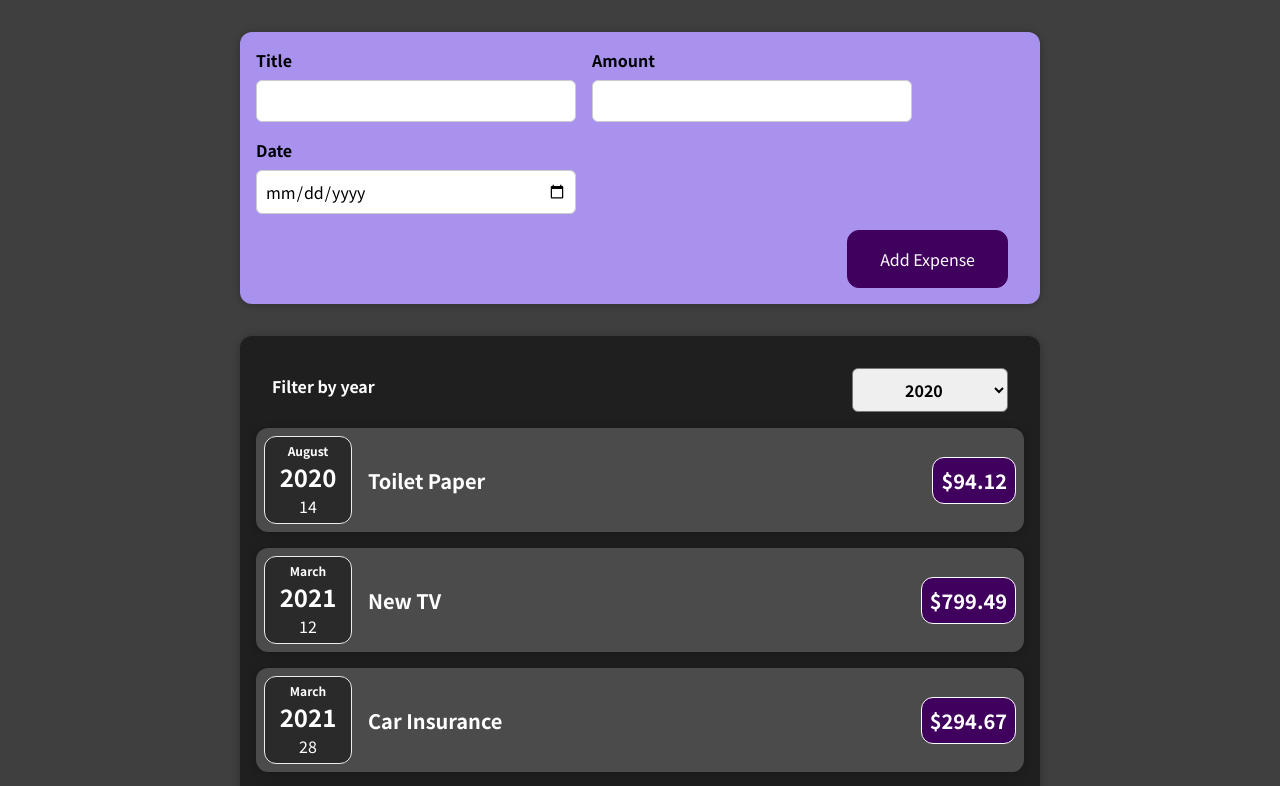
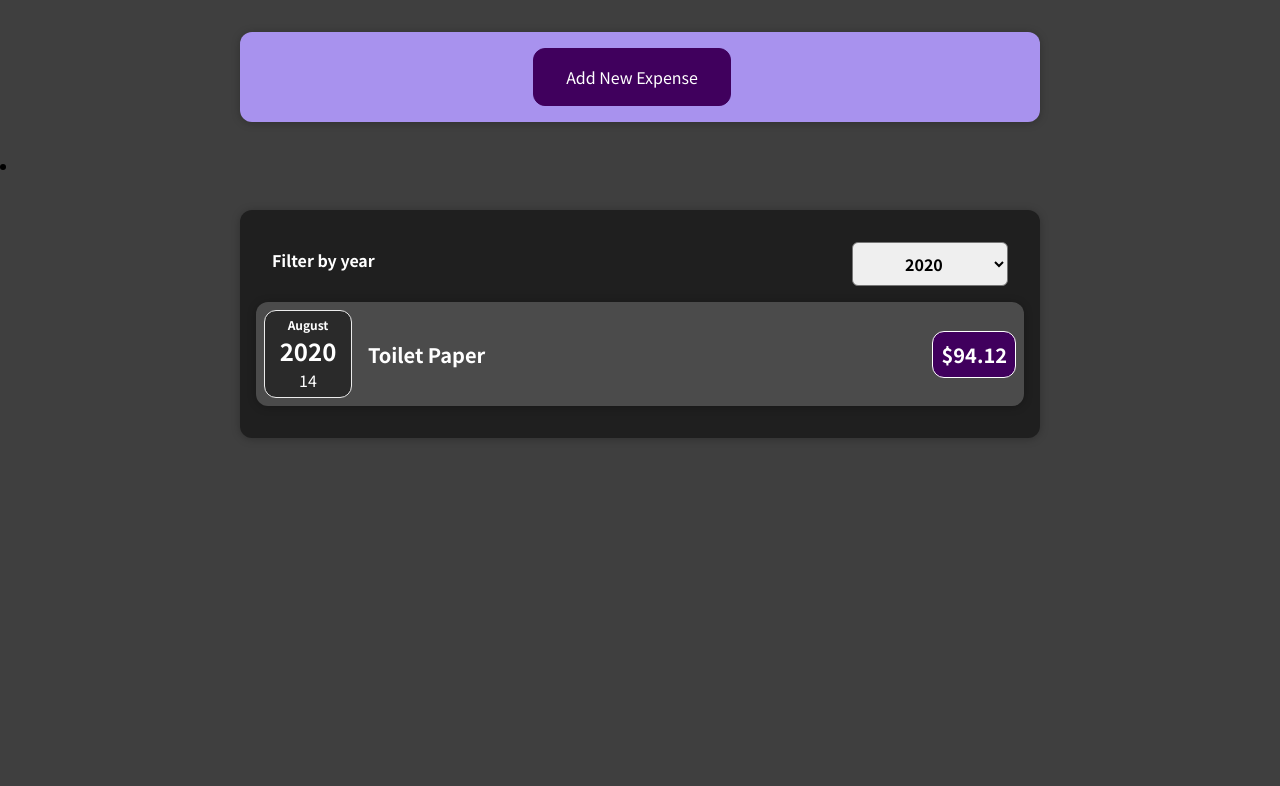
Before and after one commit to fakgbeng/03-learning-react-, a React (Create React App) app: page / in a window 1280 px wide. Shown: the top 786 px of the page. Built offline with nearby package versions, Linux system fonts and the light colour scheme.

Commit message:
conditional-states

```diff
--- a/src/App.js
+++ b/src/App.js
@@ -42,6 +42,7 @@ const App = () => {
 
   return (
     <div>
+
       <NewExpense onAddExpense={addExpenseHandler} />
       <Expenses items={expenses} />
     </div>
--- a/src/components/Expenses/ExpenseItem.js
+++ b/src/components/Expenses/ExpenseItem.js
@@ -5,8 +5,6 @@ import Card from '../UI/Card';
 import './ExpenseItem.css';
 
 const ExpenseItem = props => {
-  // function clickHandler() {}
-
   return (
     <Card className="expense-item">
       <ExpenseDate date={props.date} />
--- a/src/components/Expenses/Expenses.js
+++ b/src/components/Expenses/Expenses.js
@@ -1,30 +1,33 @@
 import React, { useState } from 'react';
+import Card from '../UI/Card';
+import ExpensesFilter from './ExpensesFilter';
+import './Expenses.css';
+import ExpensesList from './ExpensesList';
 
-import ExpenseItem from './ExpenseItem';
-import Card from '../UI/Card';
-import './Expenses.css';
-import ExpensesFilter from './ExpensesFilter';
 const Expenses = props => {
   const [filteredYear, setFilteredYear] = useState('2020');
 
   const filterChangeHandler = selectedYear => {
     setFilteredYear(selectedYear);
   };
+
+  const filteredExpenses = props.items.filter(expense => {
+    return expense.date.getFullYear().toString() === filteredYear;
+  });
+
   return (
+    <div>
+      <li>
         <Card className="expenses">
           <ExpensesFilter
             selected={filteredYear}
             onChangeFilter={filterChangeHandler}
           />
-      {props.items.map(expense => (
-        <ExpenseItem
-          key={expense.id}
-          title={expense.title}
-          amount={expense.amount}
-          date={expense.date}
-        />
-      ))}
+          <ExpensesList items={filteredExpenses} />
         </Card>
+      </li>
+    </div>
   );
 };
+
 export default Expenses;
--- a/src/components/Expenses/ExpensesFilter.js
+++ b/src/components/Expenses/ExpensesFilter.js
@@ -1,21 +1,24 @@
-import React from 'react';
+import React, { useState } from 'react';
 
 import './ExpensesFilter.css';
 
-const ExpensesFilter = (props) => {
-  const dropdownChangeHandler = (event) => {
+const ExpensesFilter = props => {
+  const [filterYear, setYear] = useState(props.selected);
+
+  const dropdownChangeHandler = event => {
     props.onChangeFilter(event.target.value);
+    setYear(event.target.value);
   };
 
   return (
-    <div className='expenses-filter'>
-      <div className='expenses-filter__control'>
+    <div className="expenses-filter">
+      <div className="expenses-filter__control">
         <label>Filter by year</label>
         <select value={props.selected} onChange={dropdownChangeHandler}>
-          <option value='2022'>2022</option>
-          <option value='2021'>2021</option>
-          <option value='2020'>2020</option>
-          <option value='2019'>2019</option>
+          <option value="2022">2022</option>
+          <option value="2021">2021</option>
+          <option value="2020">2020</option>
+          <option value="2019">2019</option>
         </select>
       </div>
     </div>
--- /dev/null
+++ b/src/components/Expenses/ExpensesList.css
@@ -0,0 +1,9 @@
+.expenses-list {
+  list-style: none;
+  padding: 0;
+}
+
+.expenses-list__fallback {
+  color: white;
+  text-align: center;
+}
--- /dev/null
+++ b/src/components/Expenses/ExpensesList.js
@@ -0,0 +1,22 @@
+import ExpenseItem from './ExpenseItem';
+import './ExpensesList.css';
+const ExpensesList = props => {
+  // Conditional Content
+  if (props.items.length === 0) {
+    return <h2 className="expenses-list__fallback">Found no expenses.</h2>;
+  }
+  return (
+    <ul className="expenses-list">
+      {props.items.map(expense => (
+        <ExpenseItem
+          key={expense.id}
+          title={expense.title}
+          amount={expense.amount}
+          date={expense.date}
+        />
+      ))}
+    </ul>
+  );
+};
+
+export default ExpensesList;
--- a/src/components/NewExpense/ExpenseForm.js
+++ b/src/components/NewExpense/ExpenseForm.js
@@ -6,6 +6,7 @@ const ExpenseForm = props => {
   const [enteredTitle, setEnteredTitle] = useState('');
   const [enteredAmount, setEnteredAmount] = useState('');
   const [enteredDate, setEnteredDate] = useState('');
+  // const [enteredBtn, setBtn] = useState('hide-form');
   // const [userInput, setUserInput] = useState({
   //   enteredTitle: "",
   //   enteredAmount: "",
@@ -36,6 +37,9 @@ const ExpenseForm = props => {
     // });
     // console.log("Date changed!");
   };
+  // const showFormHandler = () {
+
+  // }
   const submitHandler = event => {
     event.preventDefault();
 
@@ -50,6 +54,7 @@ const ExpenseForm = props => {
     setEnteredAmount('');
     setEnteredDate('');
   };
+
   return (
     <form onSubmit={submitHandler}>
       <div className="new-expense__controls">
@@ -83,6 +88,9 @@ const ExpenseForm = props => {
         </div>
       </div>
       <div className="new-expense__actions">
+        <button type="button" onClick={props.onCancel}>
+          Cancel
+        </button>
         <button type="submit">Add Expense</button>
       </div>
     </form>
--- a/src/components/NewExpense/NewExpense.js
+++ b/src/components/NewExpense/NewExpense.js
@@ -1,17 +1,36 @@
-import React from 'react';
+import React, { useState } from 'react';
 import './NewExpense.css';
 import ExpenseForm from './ExpenseForm';
+
 const NewExpense = props => {
+  const [isEditing, setIsEditing] = useState(false);
   const saveExpenseDataHandler = enteredExpenseData => {
     const expenseData = {
       ...enteredExpenseData,
       id: Math.random().toString(),
     };
     props.onAddExpense(expenseData);
+    setIsEditing(false);
   };
+  const startEditingHandler = () => {
+    setIsEditing(true);
+  };
+
+  const stopEditingHandler = () => {
+    setIsEditing(false);
+  };
+
   return (
     <div className="new-expense">
-      <ExpenseForm onSaveExpenseData={saveExpenseDataHandler} />
+      {!isEditing && (
+        <button onClick={startEditingHandler}>Add New Expense</button>
+      )}
+      {isEditing && (
+        <ExpenseForm
+          onSaveExpenseData={saveExpenseDataHandler}
+          onCancel={stopEditingHandler}
+        />
+      )}
     </div>
   );
 };
```
Lines whose indentation alone changed are shown as unchanged.
